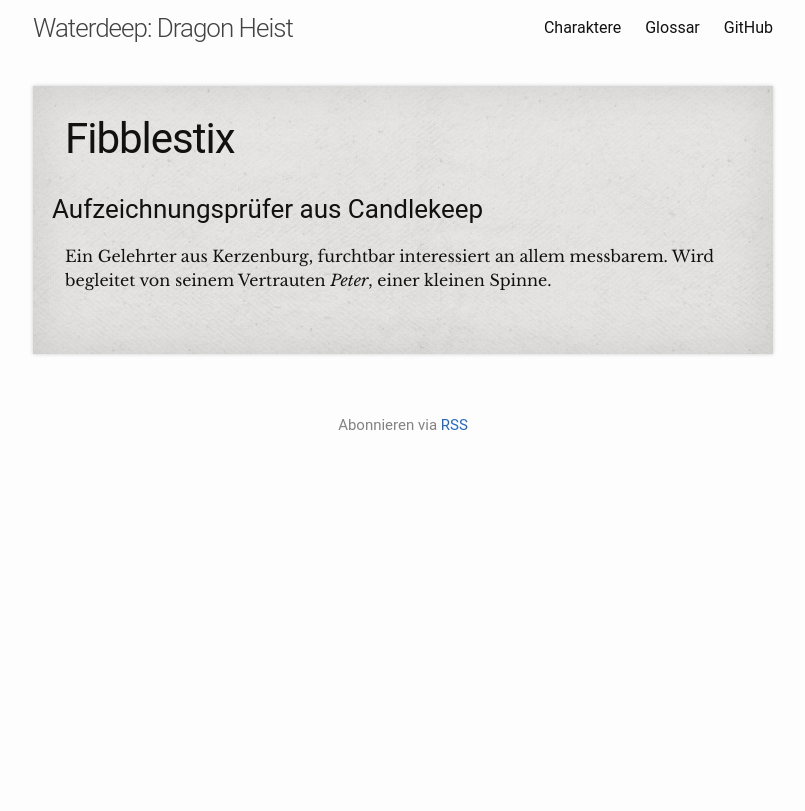
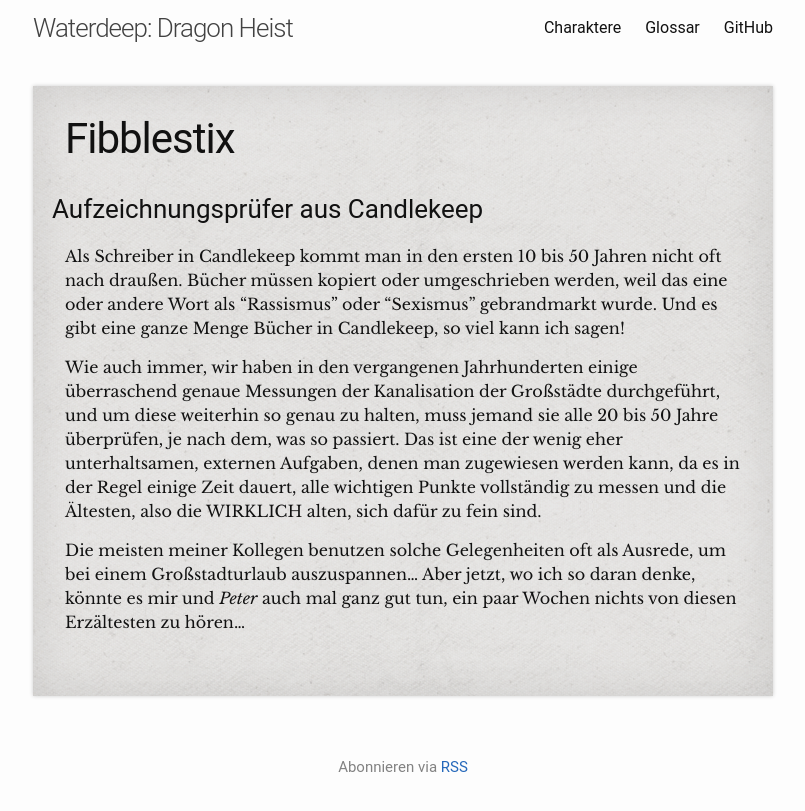
Before and after one commit to Wayneoween/dnd5e_story_wdh, a Jekyll site: the page built from _characters/fibblestix.md, in a window 1280 px wide. Shown: the top 811 px of the page, without its empty margins (237-1042 px from the left). Built offline with Jekyll 4.4.1, drawn with Linux system fonts in a browser that asks for light colours; some web fonts are replaced.

Commit message:
update fibblestix char page

```diff
--- a/_characters/fibblestix.md
+++ b/_characters/fibblestix.md
@@ -1,13 +1,26 @@
 ---
 title: Fibblestix
-charsheet: "https://ddb.ac/characters/13035983/EKDrzn"
 layout: page
 ---
 
 ### Aufzeichnungsprüfer aus Candlekeep
 
-Ein Gelehrter aus Kerzenburg, furchtbar interessiert an allem messbarem. Wird
-begleitet von seinem Vertrauten *Peter*, einer kleinen Spinne.
-
+Als Schreiber in Candlekeep kommt man in den ersten 10 bis 50 Jahren nicht oft
+nach draußen. Bücher müssen kopiert oder umgeschrieben werden, weil das eine
+oder andere Wort als "Rassismus" oder "Sexismus" gebrandmarkt wurde. Und es
+gibt eine ganze Menge Bücher in Candlekeep, so viel kann ich sagen!
 
 <!-- more -->
+
+Wie auch immer, wir haben in den vergangenen Jahrhunderten einige überraschend
+genaue Messungen der Kanalisation der Großstädte durchgeführt, und um diese
+weiterhin so genau zu halten, muss jemand sie alle 20 bis 50 Jahre überprüfen,
+je nach dem, was so passiert. Das ist eine der wenig eher unterhaltsamen,
+externen Aufgaben, denen man zugewiesen werden kann, da es in der Regel einige
+Zeit dauert, alle wichtigen Punkte vollständig zu messen und die Ältesten,
+also die WIRKLICH alten, sich dafür zu fein sind.
+
+Die meisten meiner Kollegen benutzen solche Gelegenheiten oft als Ausrede, um
+bei einem Großstadturlaub auszuspannen... Aber jetzt, wo ich so daran denke,
+könnte es mir und *Peter* auch mal ganz gut tun, ein paar Wochen nichts von
+diesen Erzältesten zu hören...
```
Also changed, not shown: characters.html (+4 -7 lines).
